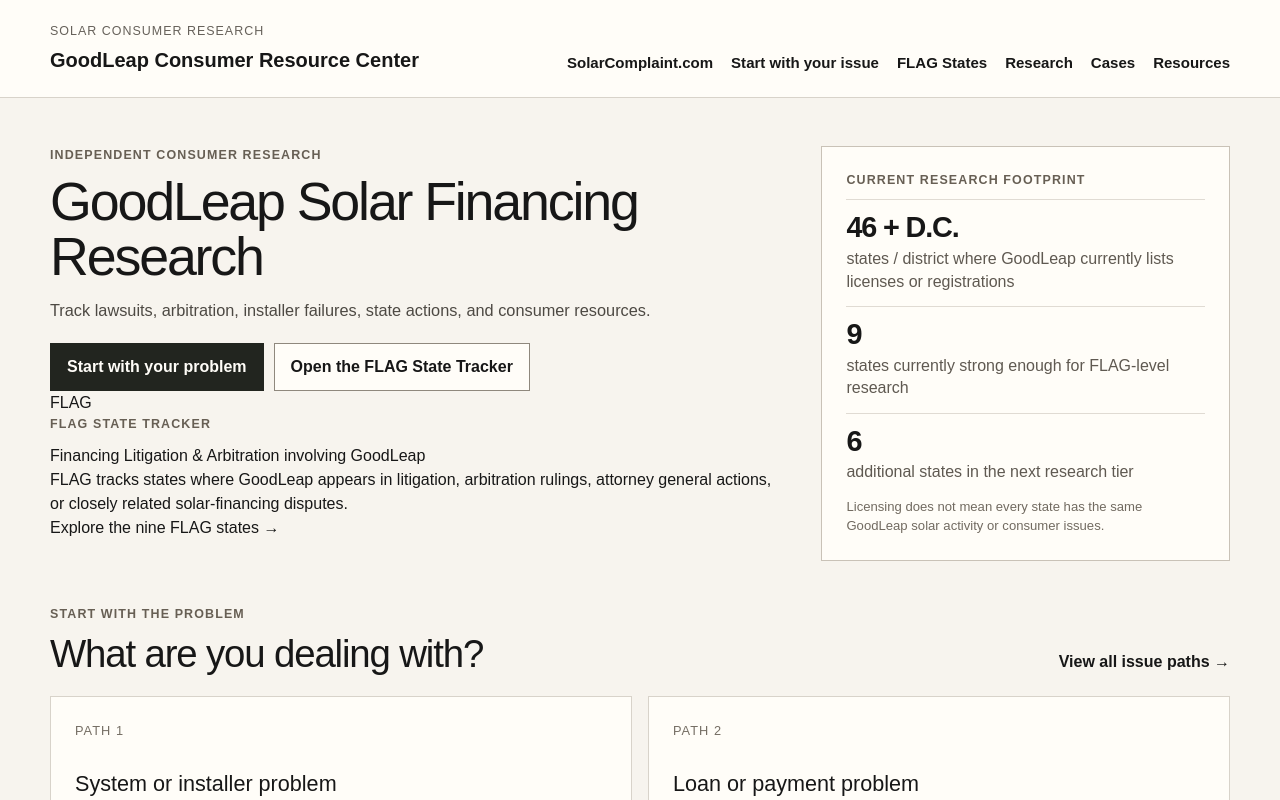
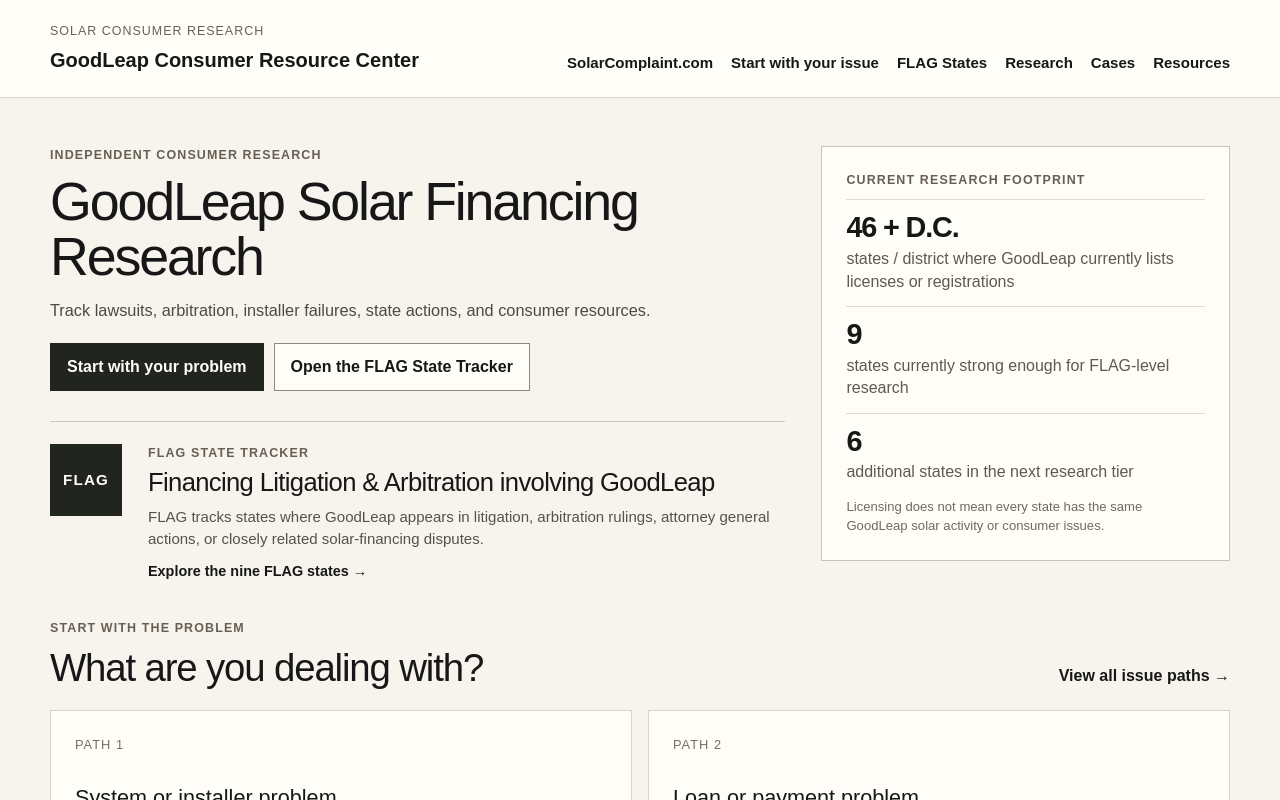
Before and after one commit to Decentralized-Rob/solar-consumer-research, a Next.js app: page /goodleap in a window 1280 px wide. Shown: the top 800 px of the page. Built offline with nearby package versions, Linux system fonts and the light colour scheme.

Commit message:
Style FLAG explainer in hero whitespace

```diff
--- a/app/goodleap/goodleap.css
+++ b/app/goodleap/goodleap.css
@@ -71,7 +71,7 @@
 }
 
 .gl-hero {
-  margin-bottom: 44px;
+  margin-bottom: 36px;
 }
 
 .gl-hero-grid {
@@ -164,6 +164,59 @@
   background: #22251f;
   color: #fffdf8;
   border-color: #22251f;
+}
+
+.gl-flag-mini {
+  margin-top: 30px;
+  padding: 22px 0 0;
+  border-top: 1px solid #cfc8bd;
+  display: grid;
+  grid-template-columns: 78px minmax(0, 1fr);
+  gap: 20px;
+  max-width: 760px;
+}
+
+.gl-flag-mini-mark {
+  width: 72px;
+  height: 72px;
+  display: grid;
+  place-items: center;
+  background: #22251f;
+  color: #fffdf8;
+  font-size: 0.95rem;
+  font-weight: 800;
+  letter-spacing: 0.08em;
+}
+
+.gl-flag-mini .gl-kicker {
+  margin-bottom: 6px;
+}
+
+.gl-flag-mini h2 {
+  margin: 0;
+  max-width: 610px;
+  font-size: clamp(1.25rem, 2vw, 1.65rem);
+  line-height: 1.08;
+  letter-spacing: -0.025em;
+}
+
+.gl-flag-mini p:not(.gl-kicker) {
+  margin: 9px 0 8px;
+  max-width: 650px;
+  color: #56514a;
+  line-height: 1.5;
+  font-size: 0.94rem;
+}
+
+.gl-flag-mini a {
+  color: inherit;
+  font-size: 0.9rem;
+  font-weight: 700;
+  text-decoration: none;
+}
+
+.gl-flag-mini a:hover {
+  text-decoration: underline;
 }
 
 .gl-heading-row {
@@ -450,6 +503,16 @@
     margin-bottom: 36px;
   }
 
+  .gl-flag-mini {
+    grid-template-columns: 1fr;
+    gap: 14px;
+  }
+
+  .gl-flag-mini-mark {
+    width: 64px;
+    height: 44px;
+  }
+
   .gl-flag-section {
     margin-left: -16px;
     margin-right: -16px;
```
